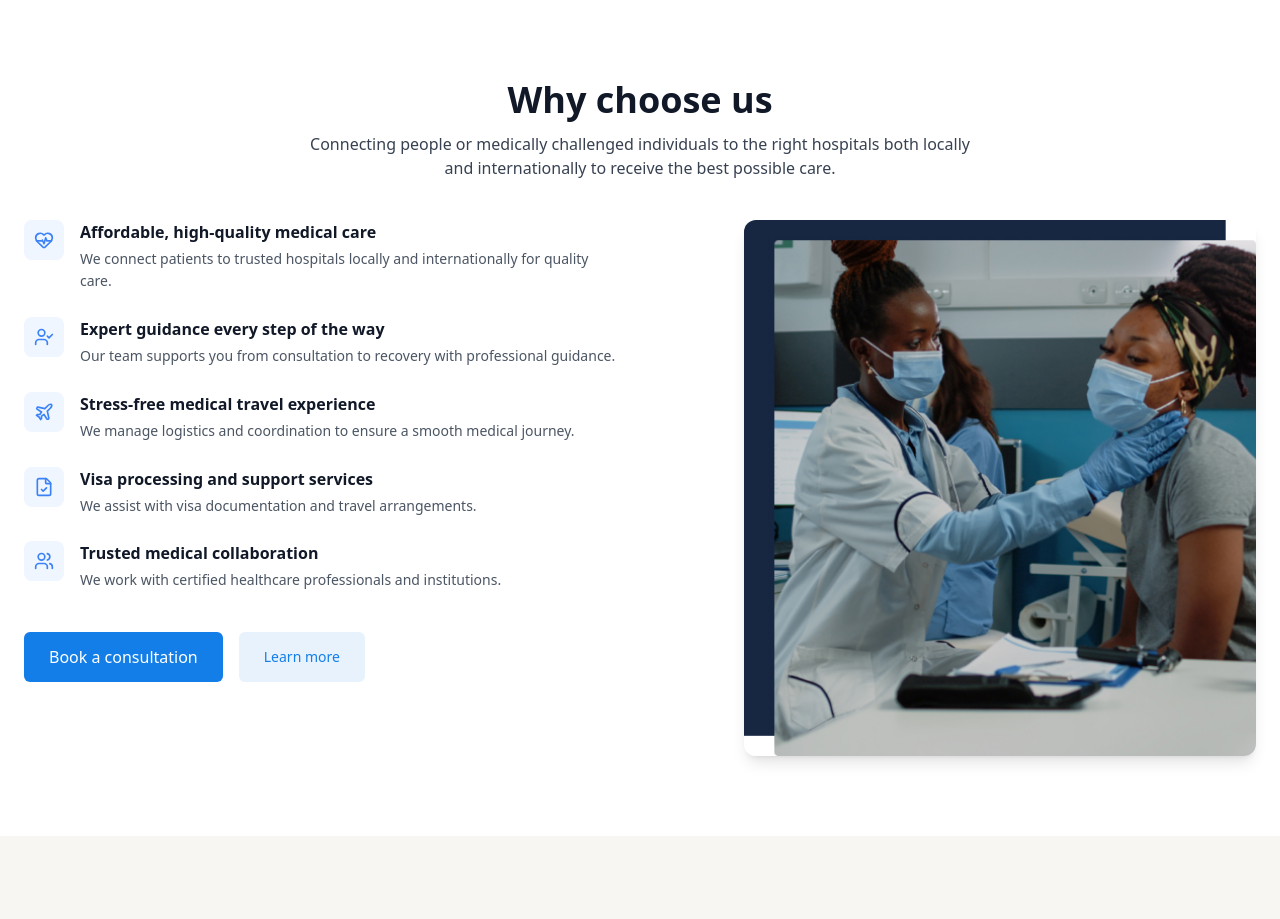
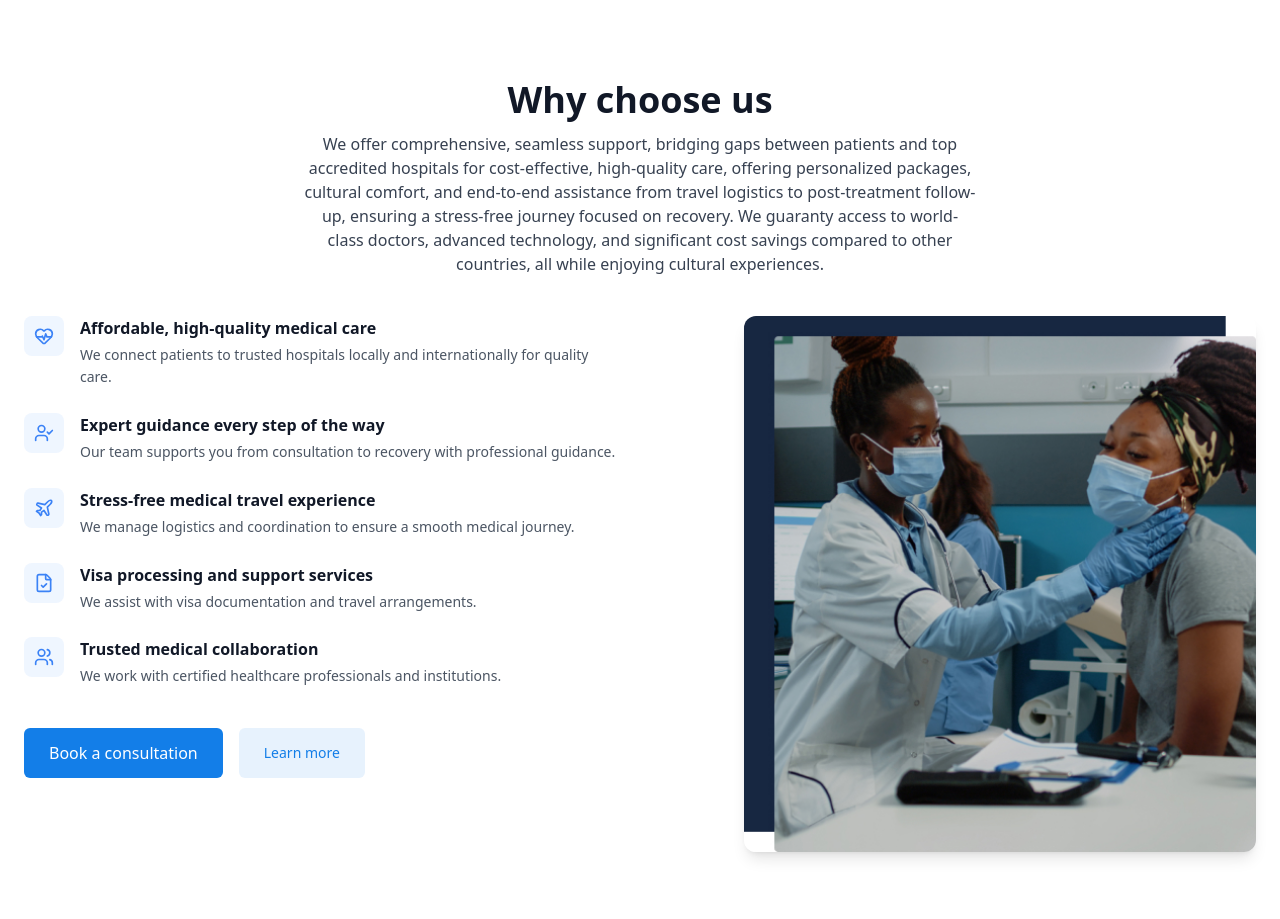
Before and after one commit to Binmuhammad001/healing-ways, a React (Vite) app: page / in a window 1280 px wide. Shown: the part 3780-4699 px from the top of the page. Built offline with nearby package versions, Linux system fonts and the light colour scheme.

Commit message:
Update section6.jsx

```diff
--- a/src/components/home/section6.jsx
+++ b/src/components/home/section6.jsx
@@ -26,9 +26,7 @@ export default function Section6() {
             Why choose us
           </h2>
           <p className="text-gray-700 text-sm sm:text-base max-w-2xl mx-auto">
-            Connecting people or medically challenged individuals to the right
-            hospitals both locally and internationally to receive the best
-            possible care.
+            We offer comprehensive, seamless support, bridging gaps between patients and top accredited hospitals for cost-effective, high-quality care, offering personalized packages, cultural comfort, and end-to-end assistance from travel logistics to post-treatment follow-up, ensuring a stress-free journey focused on recovery. We guaranty access to world-class doctors, advanced technology, and significant cost savings compared to other countries, all while enjoying cultural experiences.
           </p>
         </div>
 
```
